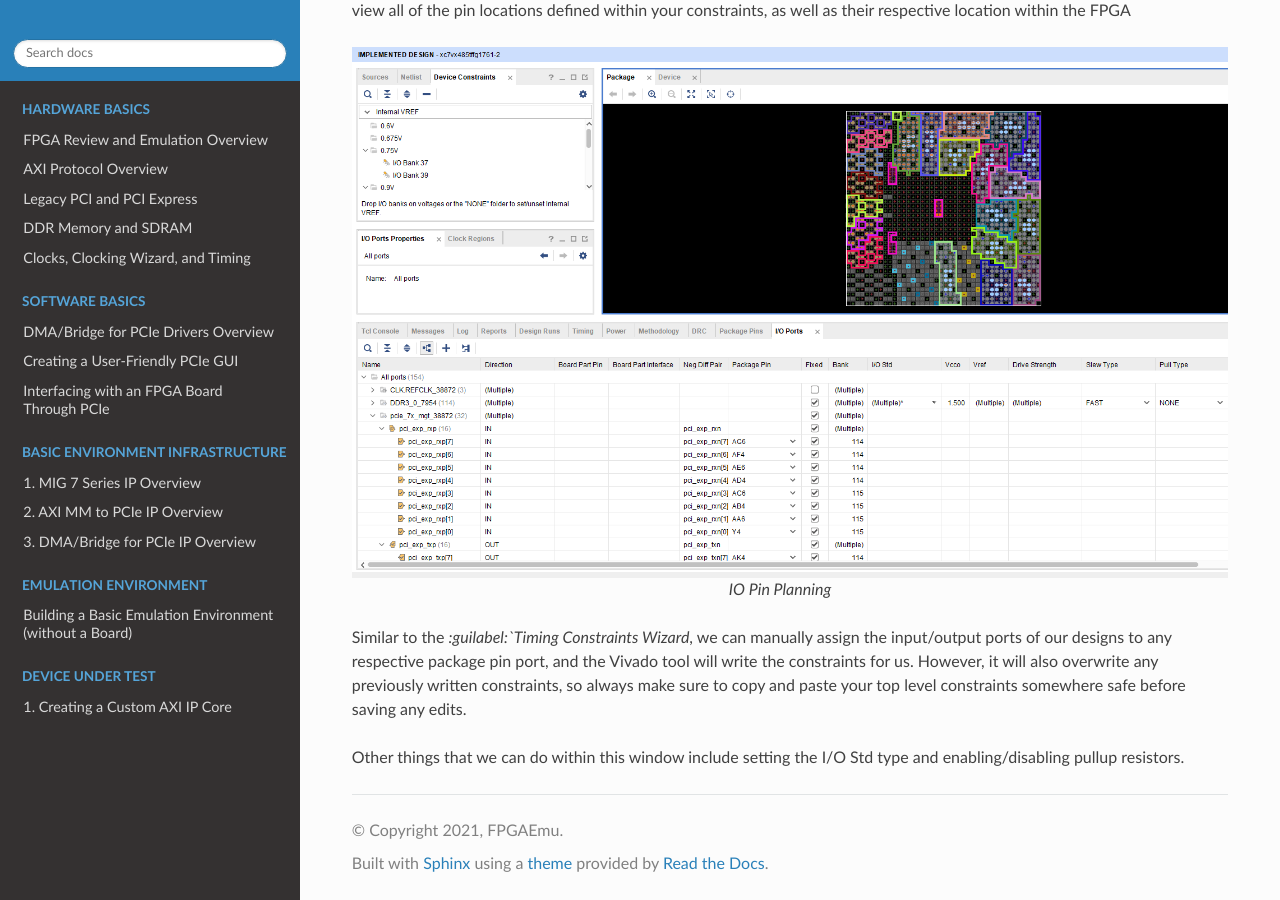
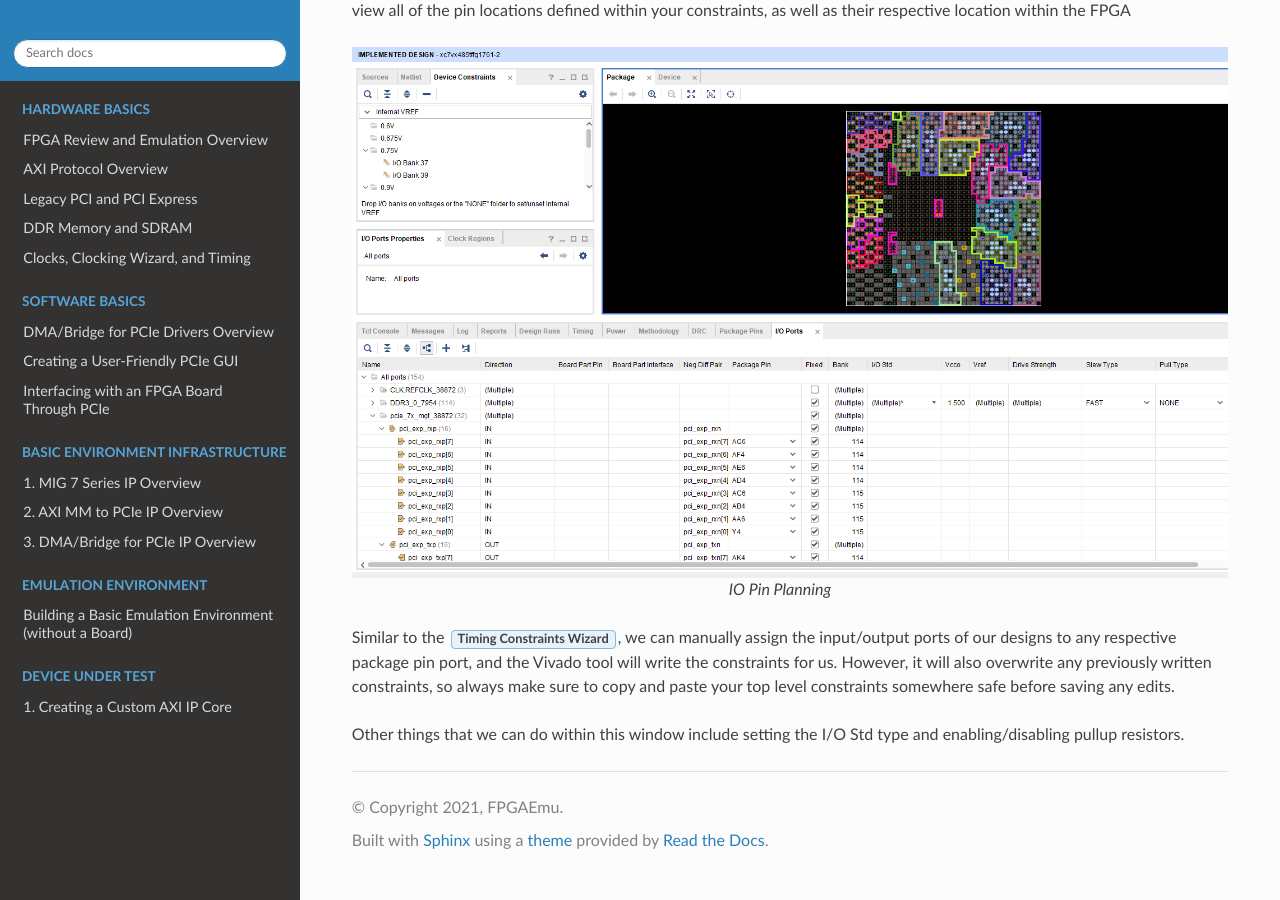
Before and after one commit to fpgaemu/fpgaemu, a Sphinx documentation site: the page built from docs/Infrastructure.rst, in a window 1280 px wide and 900 px high, scrolled down 18980 px. Built offline with Sphinx 7.4.7 and the Read the Docs theme 2.0.0, drawn with Linux system fonts in a browser that asks for light colours; pages that are not in the unit, such as notebooks, are missing from menus; part of the change alters nothing that is shown.

```diff
--- a/docs/Infrastructure.rst
+++ b/docs/Infrastructure.rst
@@ -90,7 +90,7 @@ Make the following changes to the core:
 Once this core has been generated, generate an example design for this IP as well. Now that the example
 designs have been generated for both the MIG and the PCIE IPs, we are ready to move onto the next section.
 
-.. _BASIC PCIe MIG Block Diagramn:
+.. _BASIC PCIe MIG Block Diagram:
 
 Creating the Block Diagram
 --------------------------
@@ -381,10 +381,10 @@ slave devices simultaneously.
 
    BRAM MIG Waveform
 
-.. _Checking Timing, Viewing Power Reports, Monitoring I/O Placement::
+.. _BASIC Timing Power IO:
 
 Checking Timing, Viewing Power Reports, Monitoring I/O Placement:
----------------------------------------------------
+-----------------------------------------------------------------
 After running through synthesis and implementation, Vivado provides us with several tools that we can use to monitor important factors of our
 design such as timing, power, and I/O placement.
 
@@ -447,7 +447,7 @@ locations defined within your constraints, as well as their respective location
 
    IO Pin Planning
 
-Similar to the `:guilabel:`Timing Constraints Wizard`, we can manually assign the input/output ports of our designs to any respective package
+Similar to the :guilabel:`Timing Constraints Wizard`, we can manually assign the input/output ports of our designs to any respective package
 pin port, and the Vivado tool will write the constraints for us.  However, it will also overwrite any previously written constraints, so always
 make sure to copy and paste your top level constraints somewhere safe before saving any edits.
 
```
Also changed, not shown: docs/images/environment/clock1.png (added), docs/images/environment/ip_bd_1.png (added), docs/images/environment/sch_1.png (added), docs/images/environment/sch_2.png (added), docs/images/environment/sch_3.png (added), docs/images/environment/sch_4.png (added), docs/images/environment/sources_10.png (added), docs/images/environment/sources_11.png (added), docs/images/environment/sources_12.png (added), docs/images/environment/sources_7.png (added), docs/images/environment/sources_8.png (added), docs/images/environment/sources_9.png (added), docs/images/logos/board_bd.png, docs/images/logos/board_bd_old.png (added).
